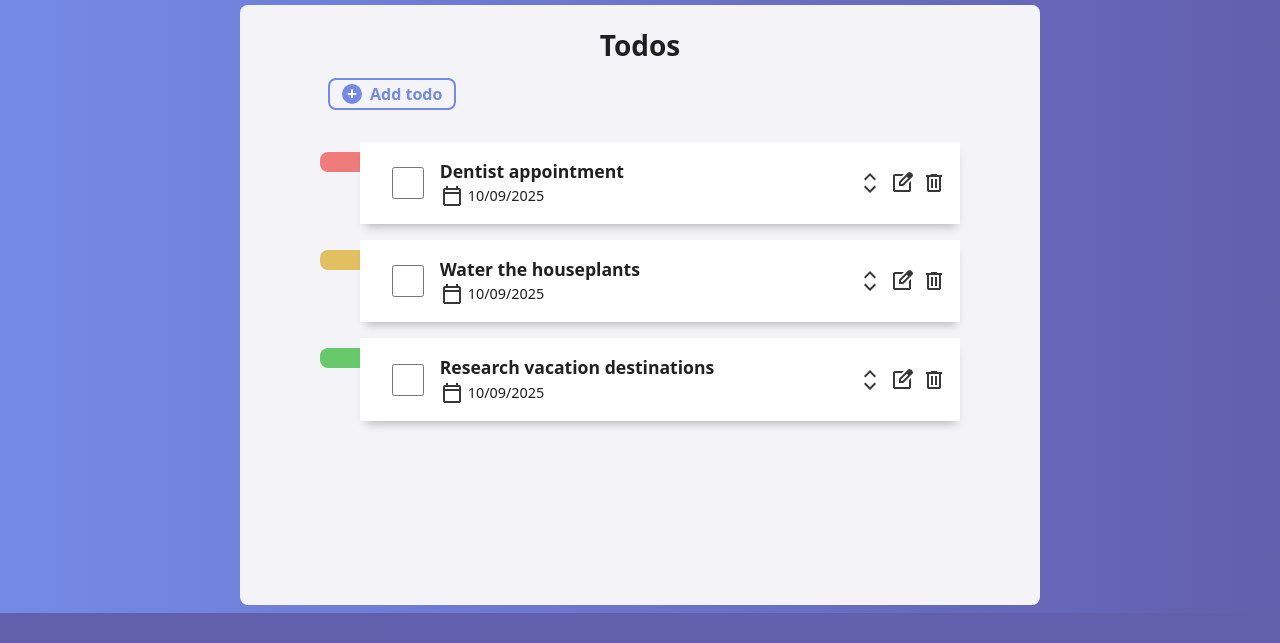
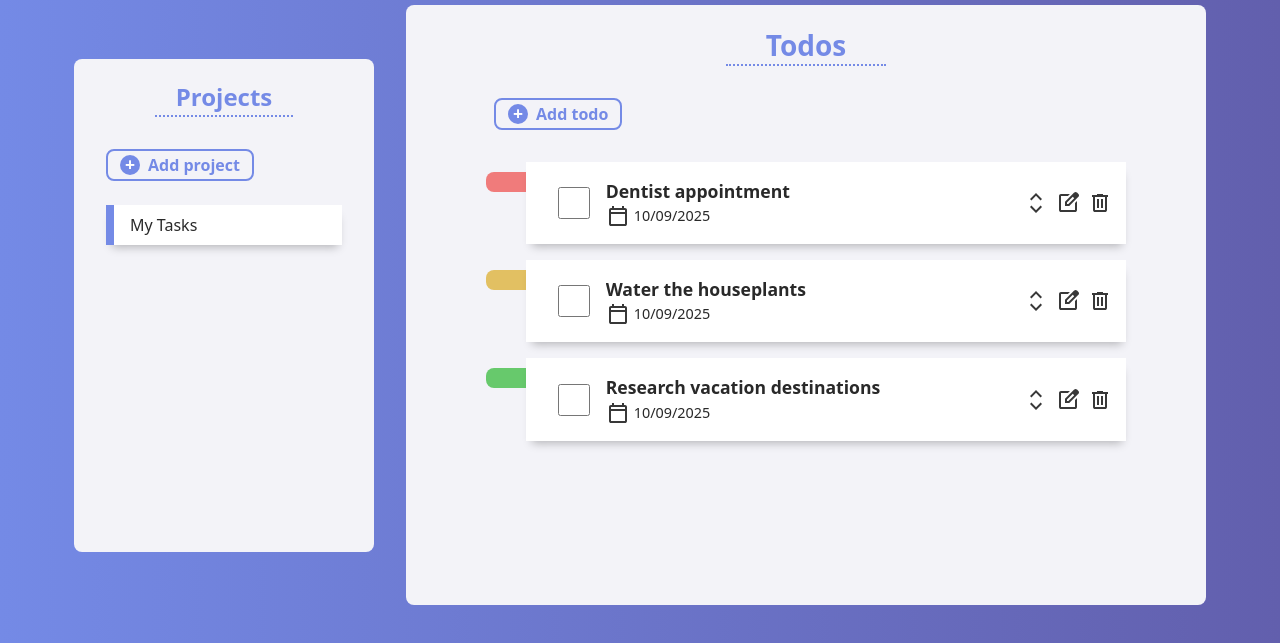
Before and after one commit to PedroASB/todo-list, a website built with webpack: page src/index.html in a window 1280 px wide. Shown: the part 209-852 px from the top of the page. Before the commit the page ends 822 px from the top, so only its background shows below. Built offline with nearby package versions, Linux system fonts and the light colour scheme.

Commit message:
feat: add projects section to the page
- Extra: updated section title style

```diff
--- a/src/css/style.css
+++ b/src/css/style.css
@@ -10,7 +10,7 @@
                  "Segoe UI Symbol",
                  "Noto Color Emoji";
     --font-color-white: #fff;
-    --font-color-black: #202020;
+    --font-color-black: #292929;
     --font-color-black-lighter: #3b3939;
     --primary-color: #748ae6;
     --primary-color-darker: #625fad;
@@ -18,6 +18,7 @@
     --primary-color-hover-lighter: #90a4f338;
     --section-bg-color: #F3F3F8;
     --card-bg-color: #fff;
+    --card-bg-color-hover: var(--primary-color-hover-lighter);
     --backdrop-color: rgba(67, 66, 105, 0.75);
 }
 
@@ -30,6 +31,7 @@ body {
     display: flex;
     flex-direction: column;
     align-items: center;
+    padding-bottom: 30px;
 }
 
 #main-title {
@@ -40,21 +42,166 @@ body {
 }
 
 #main-content {
-    display: flex;
-    flex-direction: column;
-    align-items: center;
-    gap: 16px;
+    display: grid;
+    grid-template-columns: fit-content 1fr;
+    grid-template-rows: fit-content 1fr;
+    gap: 16px 32px;
 
     .section {
         background-color: var(--section-bg-color);
         color: var(--font-color-black);
         border-radius: 8px;
     }
+
+    .section-title {
+        color: var(--font-color-black-lighter);
+        color: var(--primary-color);
+        font-weight: 900;
+        text-align: center;
+        border-bottom: 2px dotted currentColor;
+    }
 }
 
 #project-name {
     font-size: 2rem;
     font-weight: 600;
+    grid-column-start: 2;
+    justify-self: center;
+}
+
+#projects {
+    display: flex;
+    flex-direction: column;
+    align-items: center;
+    padding: 24px 32px;
+    min-width: 300px;
+    min-height: 80%;
+    justify-self: end;
+    align-self: center;
+    gap: 16px;
+
+    .section-title {
+        font-size: 1.5rem;
+        width: 10ch;
+        padding-bottom: 4px;
+    }
+
+    button#add-project {
+        align-self: flex-start;
+        margin-bottom: 8px;
+        margin-top: 16px;
+    }
+
+    .project.card {
+        display: flex;
+        width: 100%;
+        background-color: var(--card-bg-color);
+        padding: 8px 16px;
+        box-shadow: 1px 7px 9px -5px rgba(0,0,0,0.27);
+        font-weight: 500;
+        border-left: 8px solid var(--primary-color);
+
+        &:hover {
+            background-color: var(--card-bg-color-hover);
+            cursor: pointer;
+        }
+    }
+}
+
+#todo-list {
+    min-height: 600px;
+    min-width: 800px;
+    margin: 8px 0;
+    display: flex;
+    flex-direction: column;
+    align-items: center;
+    padding: 24px;
+    gap: 16px;
+
+    .section-title {
+        font-size: 1.75rem;
+        margin-bottom: 16px;
+        width: 10ch;
+        padding-bottom: 2px;
+    }
+
+    button#add-todo {
+        align-self: flex-start;
+        margin-bottom: 16px;
+        margin-left: 64px;
+    }
+}
+
+.todo {
+    display: flex;
+
+    .tag {
+        width: 40px;
+        height: 20px;
+        background-color: rgb(250, 71, 71);
+        border-radius: 8px 0px 0px 8px;
+        margin-top: 10px;
+    }
+
+}
+
+.todo .card {
+    display: flex;
+    flex-direction: column;
+    gap: 16px;
+    width: 600px;
+    background-color: var(--card-bg-color);
+    padding: 16px 32px;
+    box-shadow: 1px 7px 9px -5px rgba(0,0,0,0.27);
+}
+
+.todo .card .header {
+    display: flex;
+    flex: 1;
+    gap: 16px;
+    align-items: center;
+
+    .checkbox {
+        width: 40px;
+        height: 40px;
+        accent-color: var(--primary-color);
+    }
+
+    .main-info {
+        flex: 1;
+
+        .title  {
+            font-size: 1.1rem;
+            font-weight: 600;
+            overflow: hidden;
+            text-overflow: ellipsis;
+            width: 40ch;
+        }
+
+        .date {
+            display: flex;
+            align-items: center;
+            gap: 4px;
+            font-size: 0.9rem;
+            line-height: 1;
+        }
+    }
+
+    .icons {
+        display: flex;
+        justify-self: flex-end;
+        gap: 8px;
+    }
+}
+
+.todo .card .details {
+    display: none;
+
+    .description {
+        color: var(--font-color-black-lighter);
+        text-wrap: wrap;
+        max-width: 100%;
+    }
 }
 
 .todo-dialog {
@@ -183,101 +330,6 @@ body {
     }
 }
 
-#todo-list {
-    min-height: 600px;
-    min-width: 800px;
-    margin: 8px 0;
-    display: flex;
-    flex-direction: column;
-    align-items: center;
-    padding: 24px;
-    gap: 16px;
-
-    .section-title {
-        color: var(--font-color-black);
-        font-weight: 600;
-        font-size: 1.75rem;
-    }
-
-    button#add-todo {
-        align-self: flex-start;
-        margin-bottom: 16px;
-        margin-left: 64px;
-    }
-}
-
-.todo {
-    display: flex;
-
-    .tag {
-        width: 40px;
-        height: 20px;
-        background-color: rgb(250, 71, 71);
-        border-radius: 8px 0px 0px 8px;
-        margin-top: 10px;
-    }
-
-}
-
-.todo .card {
-    display: flex;
-    flex-direction: column;
-    gap: 16px;
-    width: 600px;
-    background-color: var(--card-bg-color);
-    padding: 16px 32px;
-    box-shadow: 1px 7px 9px -5px rgba(0,0,0,0.27);
-}
-
-.todo .card .header {
-    display: flex;
-    flex: 1;
-    gap: 16px;
-    align-items: center;
-
-    .checkbox {
-        width: 40px;
-        height: 40px;
-        accent-color: var(--primary-color);
-    }
-
-    .main-info {
-        flex: 1;
-
-        .title  {
-            font-size: 1.1rem;
-            font-weight: 600;
-            overflow: hidden;
-            text-overflow: ellipsis;
-            width: 40ch;
-        }
-
-        .date {
-            display: flex;
-            align-items: center;
-            gap: 4px;
-            font-size: 0.9rem;
-            line-height: 1;
-        }
-    }
-
-    .icons {
-        display: flex;
-        justify-self: flex-end;
-        gap: 8px;
-    }
-}
-
-.todo .card .details {
-    display: none;
-
-    .description {
-        color: var(--font-color-black-lighter);
-        text-wrap: wrap;
-        max-width: 100%;
-    }
-}
-
 button.add-button {
     background-color: inherit;
     border: 2px solid var(--primary-color);
--- a/src/index.html
+++ b/src/index.html
@@ -9,6 +9,11 @@
     <h1 id="main-title">Todo List</h1>
     <div id="main-content">
         <h2 id="project-name">My Tasks</h2>
+        <div id="projects" class="section">
+            <h3 class="section-title">Projects</h3>
+            <button type="button" id="add-project" class="add-button"><div class="plus">+</div><span>Add project</span></button>
+            <div class="project card">My Tasks</div>
+        </div>
         <div id="todo-list" class="section">
             <h3 class="section-title">Todos</h3>
             <button type="button" id="add-todo" class="add-button"><div class="plus">+</div><span>Add todo</span></button>
@@ -37,6 +42,7 @@
                     </div>
                 </div>
             </template>
+        </div>
     </div>
 
     <dialog id="add-todo-dialog" class="todo-dialog">
@@ -98,8 +104,5 @@
             </div>
         </form>
     </dialog>
-
-
-    </div>
 </body>
 </html>
```
Lines whose indentation alone changed are shown as unchanged.
